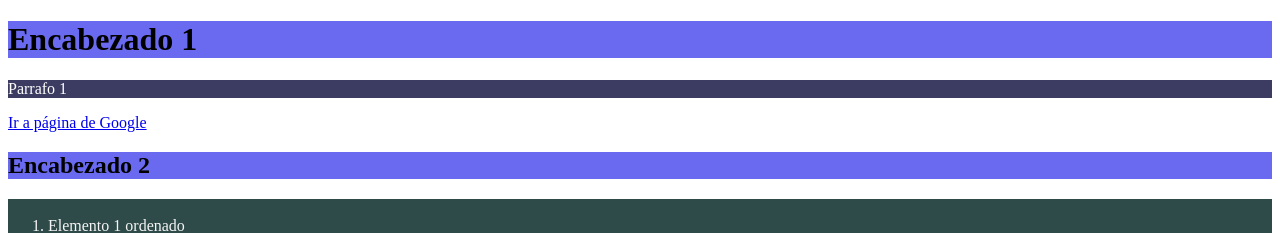
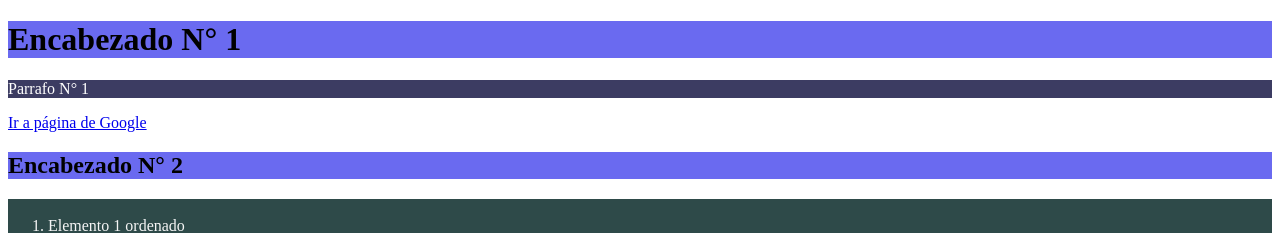
Before and after one commit to DiegoAndresMarmota/Open-Boot-Camp, a plain HTML site: page Test1/index.html in a window 1280 px wide. Shown: the top 233 px of the page. Drawn offline with Linux system fonts and the light colour scheme.

Commit message:
Test 1 (HTML/CSS)

```diff
--- a/Test1/index.html
+++ b/Test1/index.html
@@ -13,11 +13,11 @@
     <link rel="stylesheet" href="estilos.css">
 </head>
 <body>
-    <h1 class="titulo">Encabezado 1</h1>
-    <P class="parrafo">Parrafo 1</P>
+    <h1 class="titulo">Encabezado N° 1 </h1>
+    <P class="parrafo">Parrafo N° 1 </P>
     <a href="https://youtube.com/">Ir a página de Google</a>
     <br>
-    <h2 class="titulo">Encabezado 2</h2>
+    <h2 class="titulo">Encabezado N° 2</h2>
     <header class="header">
         <ol>
     <br>
```
